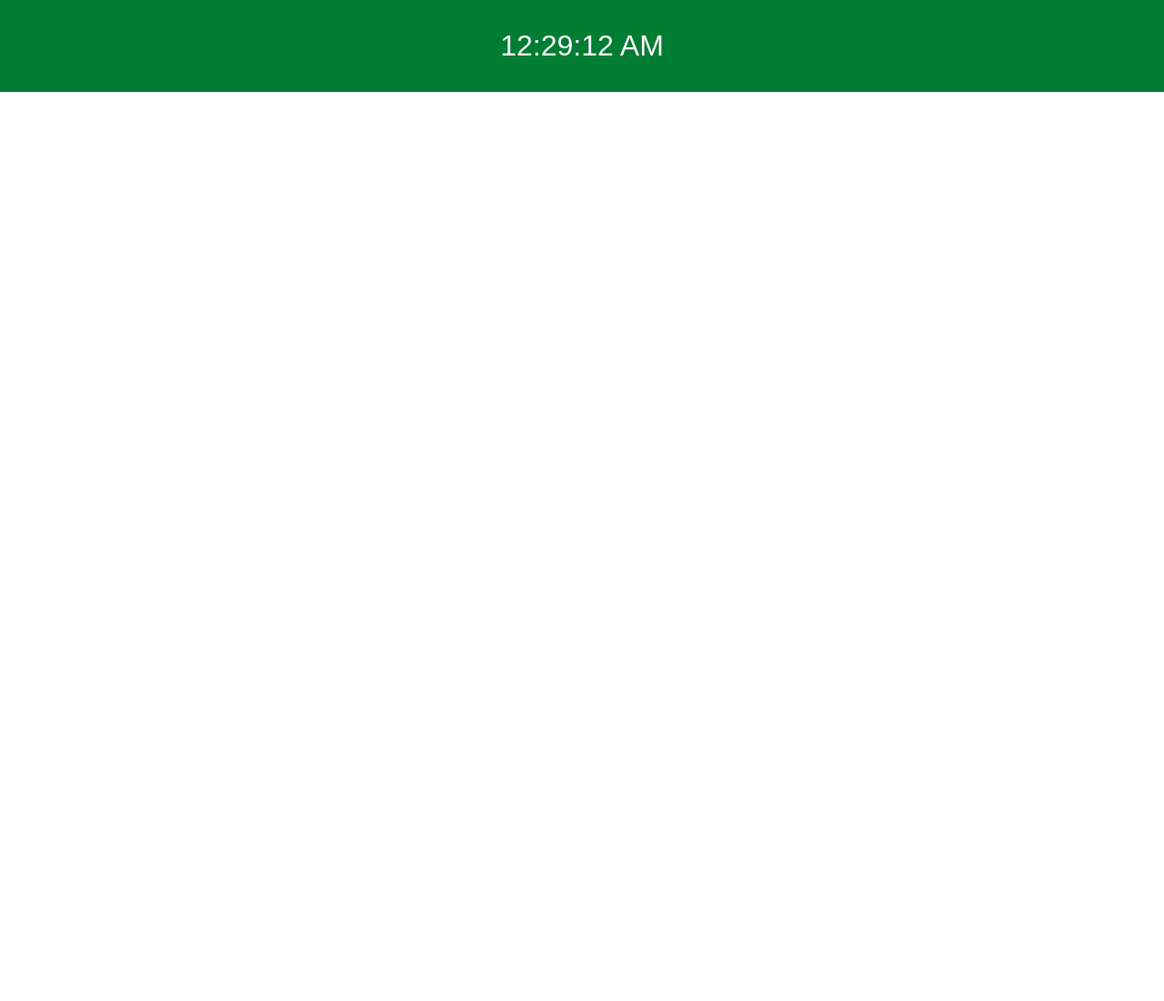
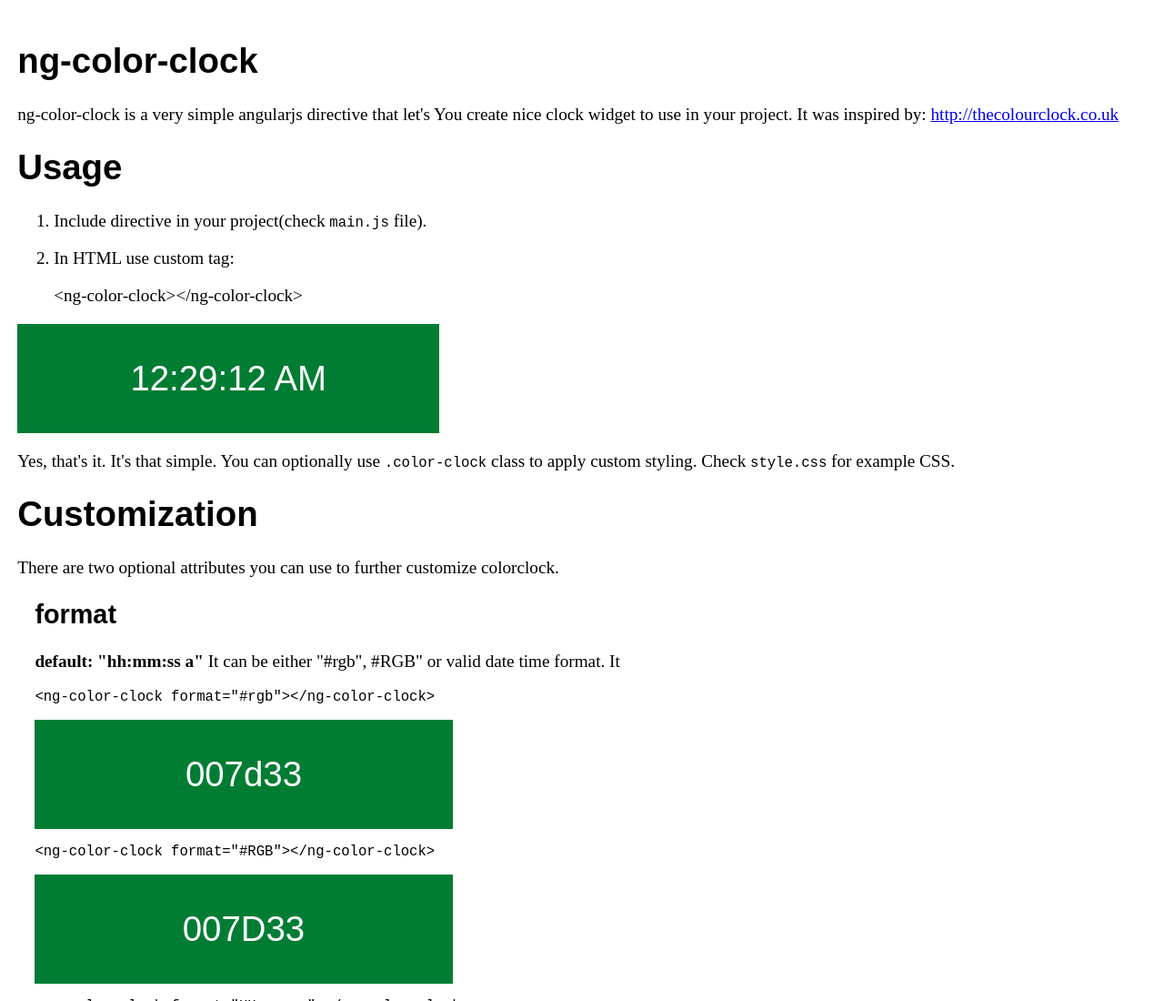
Before and after one commit to vooydzig/ng-color-clock, a plain HTML site: page index.html in a window 1280 px wide. Shown: the top 1100 px of the page at 91% size. Before the commit the page ends 800 px from the top, so only its background shows below. Drawn offline with nearby package versions, Linux system fonts and the light colour scheme.

Commit message:
updated demo page

```diff
--- a/index.html
+++ b/index.html
@@ -5,7 +5,51 @@
         <link rel="stylesheet" type="text/css" href="style.css" />
     </head>
     <body>
-        <ng-color-clock />
+
+
+        <div class="content">
+          <h1>ng-color-clock</h1>
+          <p>ng-color-clock is a very simple angularjs directive that let's You create nice clock widget to use in your project. It was inspired by: <a href="http://thecolourclock.co.uk">http://thecolourclock.co.uk</a></p>
+          <h1>Usage</h1>
+          <ol>
+          <li>Include directive in your project(check <code>main.js</code> file).</li>
+          <li>
+          <p>In HTML use custom tag:</p>
+          <p>&lt;ng-color-clock&gt;&lt;/ng-color-clock&gt;</p>
+          </li>
+          </ol>
+          <div id="example1">
+            <ng-color-clock></ng-color-clock>
+          </div>
+          <p>Yes, that's it. It's that simple. You can optionally use <code>.color-clock</code> class to apply custom styling. Check <code>style.css</code> for example CSS. </p>
+          <h1>Customization</h1>
+          <p>There are two optional attributes you can use to further customize colorclock.</p>
+          <div class="example" id="example1">
+            <h2>format</h2>
+            <p><strong>default: "hh:mm:ss a"</strong> It can be either "#rgb", #RGB" or valid date time format. It</p>
+
+            <pre><code>&lt;ng-color-clock format="#rgb"&gt;&lt;/ng-color-clock&gt;</code></pre>
+            <ng-color-clock format="#rgb"></ng-color-clock>
+
+
+            <pre><code>&lt;ng-color-clock format="#RGB"&gt;&lt;/ng-color-clock&gt;</code></pre>
+            <ng-color-clock format="#RGB"></ng-color-clock>
+
+            <pre><code>&lt;ng-color-clock format="HH:mm:ss"&gt;&lt;/ng-color-clock&gt;</code></pre>
+            <ng-color-clock format="HH:mm:ss"></ng-color-clock>
+          </div>
+
+          <div class="example" id="example2">
+          <h2>properties</h2>
+          <p><strong>default: ['background-color']</strong> It's a list of CSS properties separated by " " that will be colored every second.</p>
+            <pre><code>&lt;ng-color-clock properties="color"&gt;&lt;/ng-color-clock&gt;</code></pre>
+            <ng-color-clock properties="color"></ng-color-clock>
+          </div>
+          <div class="example" id="example3">
+            <pre><code>&lt;ng-color-clock properties="color border-color"&gt;&lt;/ng-color-clock&gt;</code></pre>
+            <ng-color-clock properties="color border-color"></ng-color-clock>
+          </div>
+        </div>
     </body>
     <script src="http://ajax.googleapis.com/ajax/libs/angularjs/1.2.15/angular.min.js"></script>
     <script src="main.js"> </script>
--- a/style.css
+++ b/style.css
@@ -1,10 +1,18 @@
-body {padding:0; margin:0;}
-
 .color-clock {
     display: block;
     font-family: sans-serif;
     text-align: center;
-    color: white;
     padding: 1em 2em;
     font-size: 2em;
 }
+
+body {padding:0; margin:0;}
+
+.content { padding: 1em; font-size: 1.2em;}
+.example { margin-left: 1em; }
+h1, h2 { font-family: sans-serif; }
+
+.content .color-clock { width:25%; }
+#example1 .color-clock { color: white; }
+#example2 .color-clock { }
+#example3 .color-clock { border: 1px solid black; }
```
